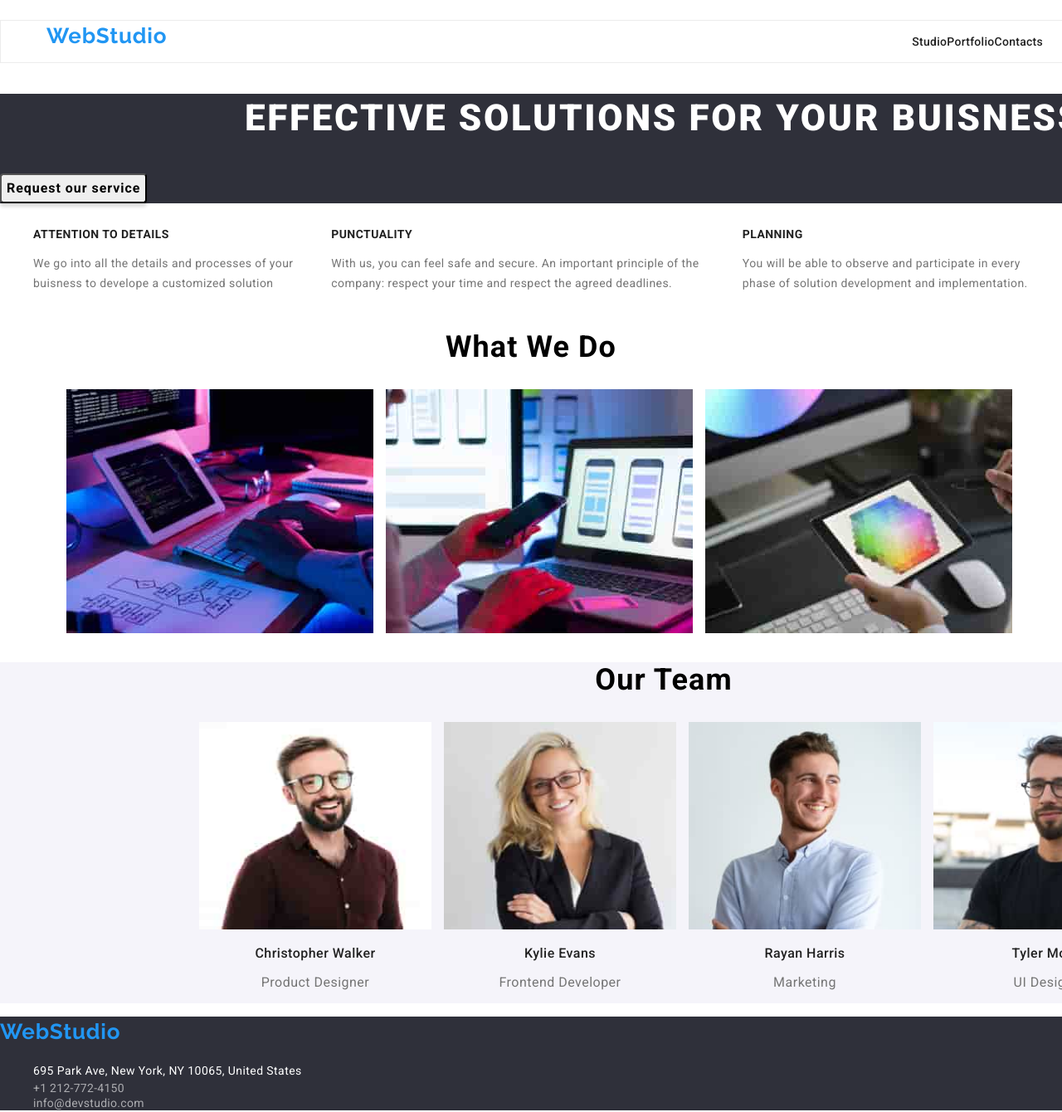
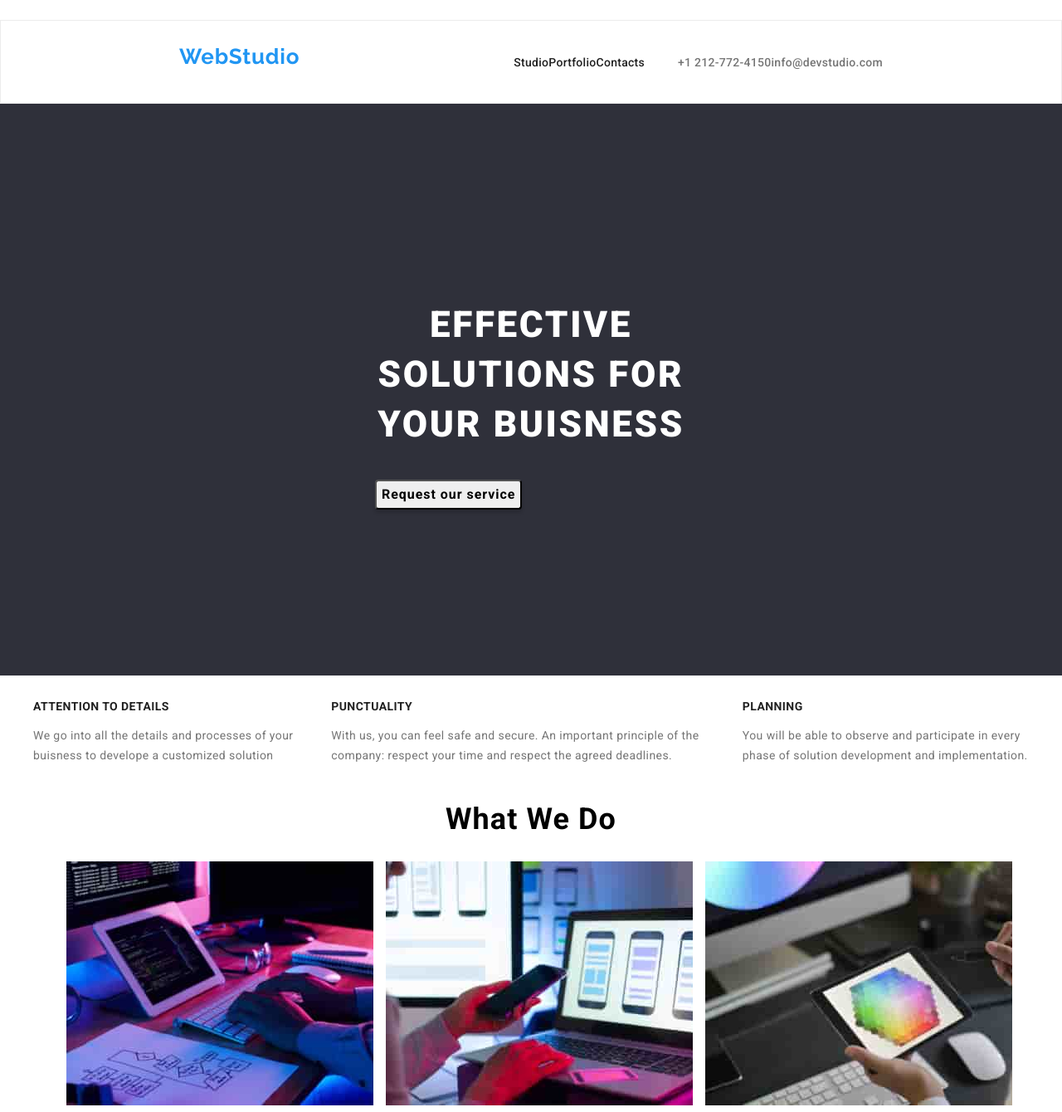
Before and after one commit to Ron-Dentris/Homework-3, a plain HTML site: page index.html in a window 1280 px wide. Shown: the top 1340 px of the page at 83% size. Drawn offline with nearby package versions, Linux system fonts and the light colour scheme.

Commit message:
adding slight adjustments to padding and width

```diff
--- a/index.html
+++ b/index.html
@@ -42,7 +42,7 @@
         </div>
     </header>
     <main>
-        <section class="bars">
+        <section class="bars title-bar">
             <h1 class="title">EFFECTIVE SOLUTIONS FOR YOUR BUISNESS</h1>
             <button class="button button-index" type="button">Request our service</button>
         </section>
@@ -125,7 +125,7 @@
         </section>
 
     </main>
-    <footer class="bars">
+    <footer class="bars bottom-bar">
         <a class="lnk lnk-page logo" href="./index.html">
             WebStudio
         </a>
--- a/styles.css
+++ b/styles.css
@@ -72,7 +72,13 @@ ul {
 
 .bars {
     background: #2F303A;
-    width: 1600px;
+    width: 100%;
+}
+.title-bar{
+    padding: 200px 452px 200px 452px;
+}
+.bottom-bar {
+    padding: 60px 215px 60px 215px;
 }
 
 .logo {
@@ -86,7 +92,7 @@ ul {
 }
 .team-sect {
     background: var(--team-background);
-    width: 1600px;
+    width: 100%;
 }
 .names {
     color: var(--topic-color);
@@ -108,6 +114,7 @@ ul {
 
 .button-index {
     font-weight: 700;
+    padding: 0 auto;
 }
 
 .button-portfolio {
@@ -203,8 +210,8 @@ ul {
     padding-top: 24px;
 }
 .container{
-    width: 1600px;
-    padding: 0 55px;
+    width: 100%;
+    padding: 24.5px 215px 24.5px 215px;
     margin: 0 auto;
     border: 1px solid #ECECEC;
 }
```
